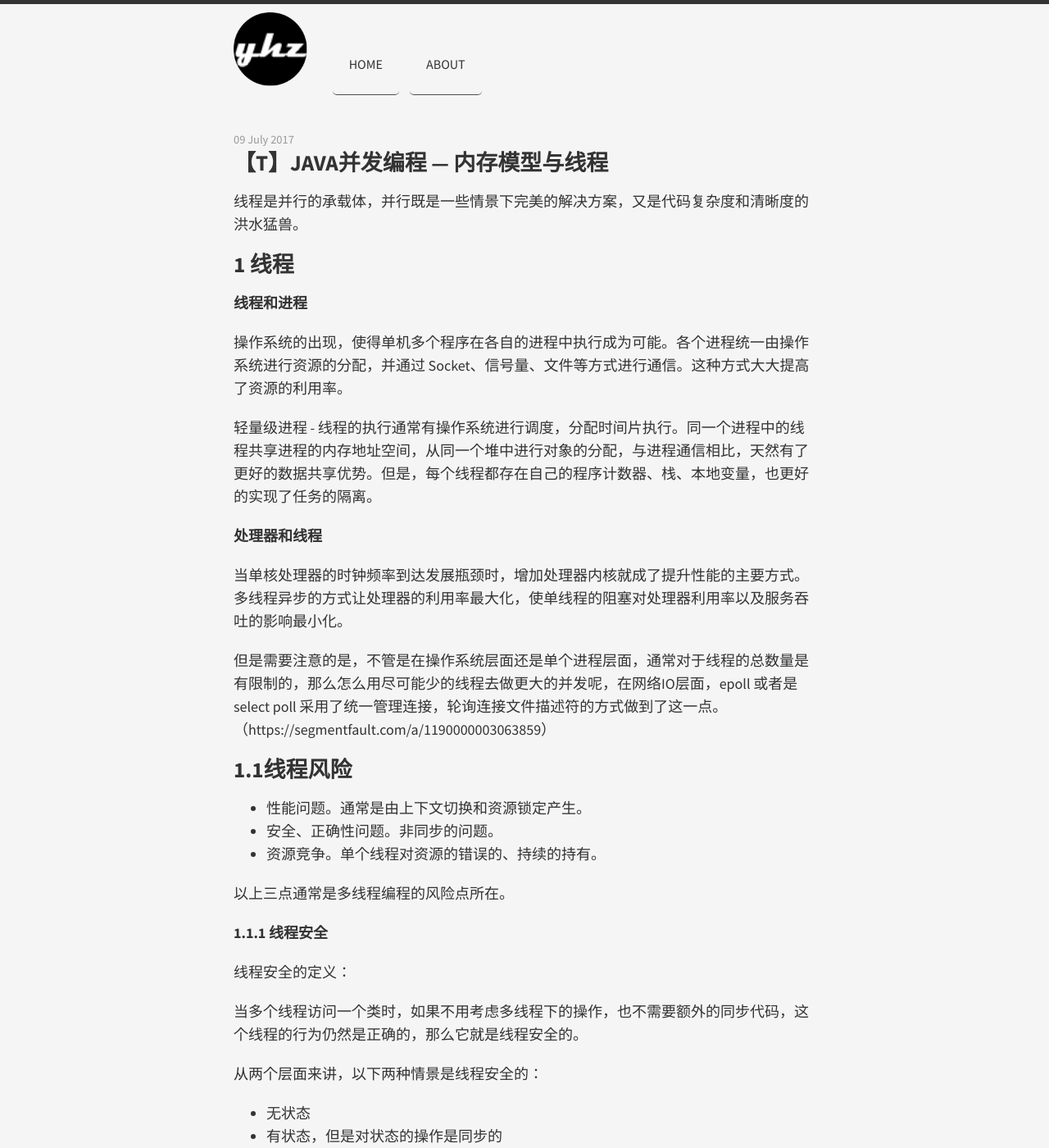
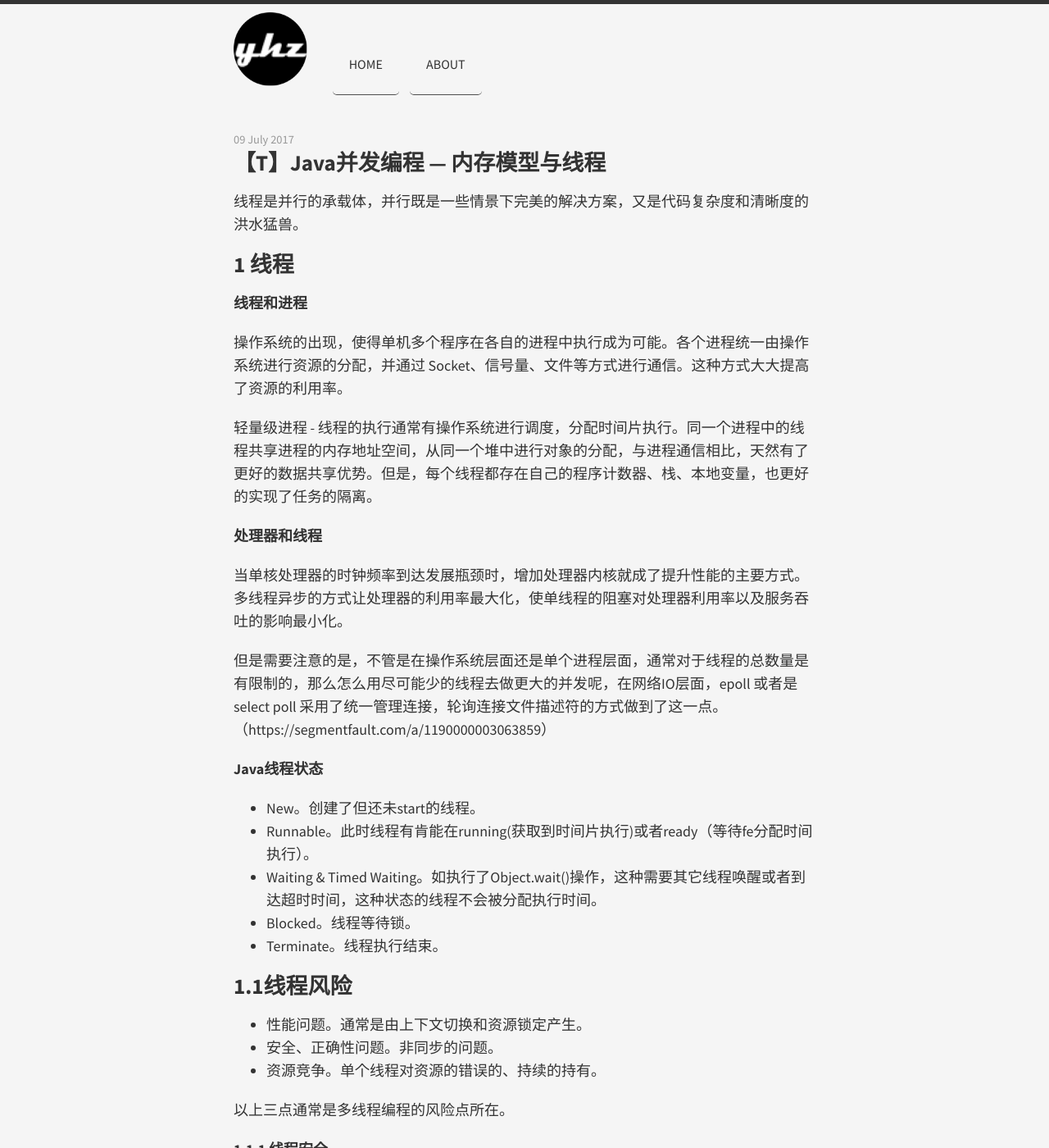
Before and after one commit to younghz/younghz.github.io, a Jekyll site: the page built from _posts/2017-07-09-Java-thread-and-momory-model.md, in a window 1280 px wide and 1400 px high. Shown: the whole window at 82% size. Built offline with Jekyll 4.4.1, drawn with Linux system fonts in a browser that asks for light colours; nearby versions of some CDN libraries; some of the changed text lies outside the part shown.

Commit message:
Update title about post of java concurrence

```diff
--- a/_posts/2017-07-09-Java-thread-and-momory-model.md
+++ b/_posts/2017-07-09-Java-thread-and-momory-model.md
@@ -1,6 +1,6 @@
 ---
 layout: post
-title: "【T】JAVA并发编程 — 内存模型与线程"
+title: "【T】Java并发编程 — 内存模型与线程"
 ---
 
 线程是并行的承载体，并行既是一些情景下完美的解决方案，又是代码复杂度和清晰度的洪水猛兽。
@@ -17,6 +17,14 @@ title: "【T】JAVA并发编程 — 内存模型与线程"
 当单核处理器的时钟频率到达发展瓶颈时，增加处理器内核就成了提升性能的主要方式。多线程异步的方式让处理器的利用率最大化，使单线程的阻塞对处理器利用率以及服务吞吐的影响最小化。
 
 但是需要注意的是，不管是在操作系统层面还是单个进程层面，通常对于线程的总数量是有限制的，那么怎么用尽可能少的线程去做更大的并发呢，在网络IO层面，epoll 或者是 select poll 采用了统一管理连接，轮询连接文件描述符的方式做到了这一点。（https://segmentfault.com/a/1190000003063859）
+
+**Java线程状态**
+
+* New。创建了但还未start的线程。
+* Runnable。此时线程有肯能在running(获取到时间片执行)或者ready（等待fe分配时间执行）。
+* Waiting & Timed Waiting。如执行了Object.wait()操作，这种需要其它线程唤醒或者到达超时时间，这种状态的线程不会被分配执行时间。
+* Blocked。线程等待锁。
+* Terminate。线程执行结束。
 
 ## 1.1线程风险
 
@@ -239,4 +247,4 @@ Java虚拟机对上屏蔽了特定硬件与操作系统的一致性操作，提
 * 禁止指令重排序
 * 对读写指令的出现约束，如同一个变量的load和use要连续出现，写方面assign和store也有同样的要求。
 
-针对于volatile，Java控制原子操作组合/顺序以及指令重排序的方式达到其修饰变量具有可见性的目标。如果需要更大范围的原子性，那么需要
+针对于volatile，Java控制原子操作组合/顺序以及指令重排序的方式达到其修饰变量具有可见性的目标。如果需要更大范围的原子性，需要的是lock指令和语义。
```
Also changed, not shown: _posts/2017-07-09-task-run.md (+1 -1 lines), _posts/2017-07-30-concurrent-performance-scalability.md (+1 -1 lines).
